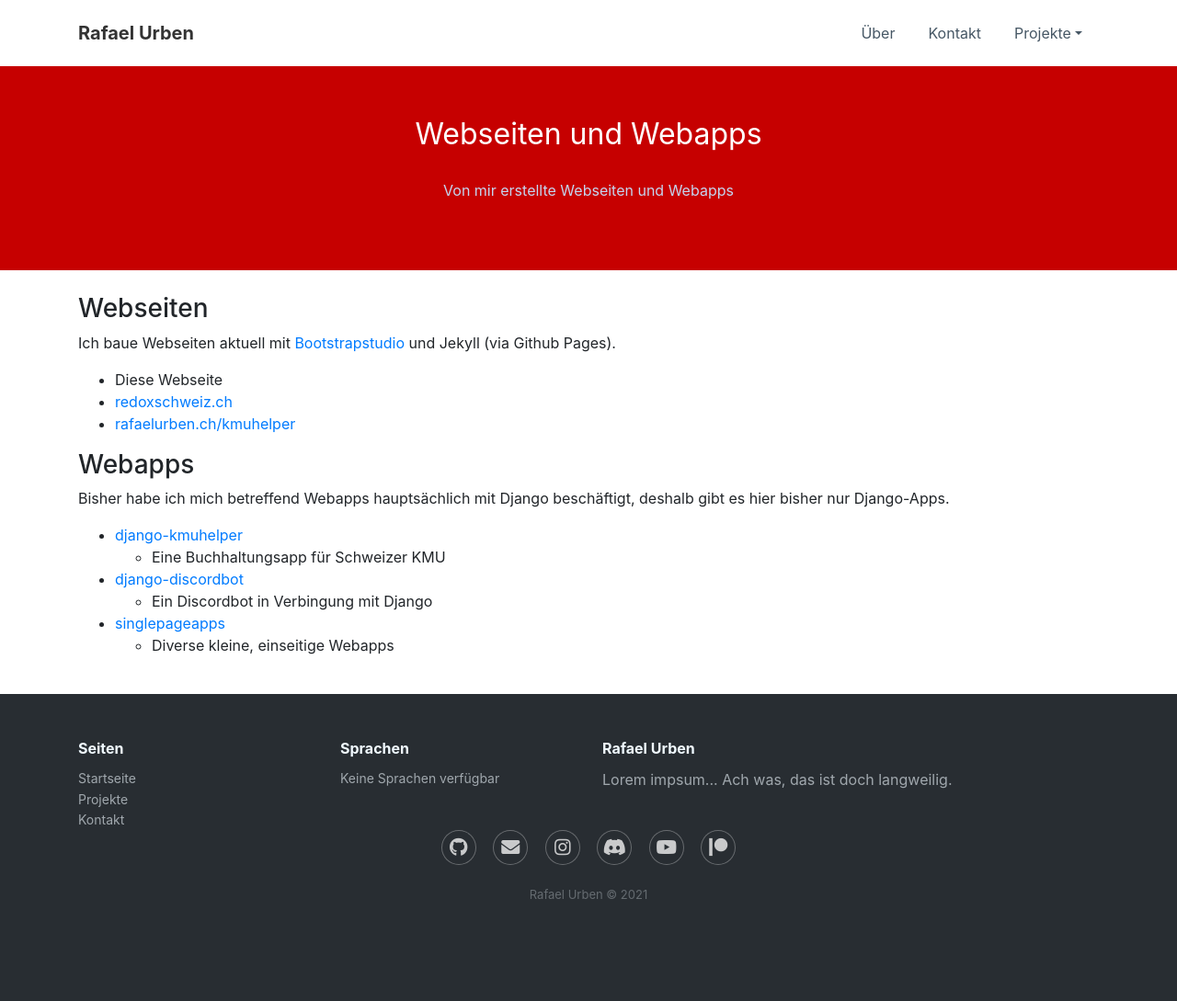
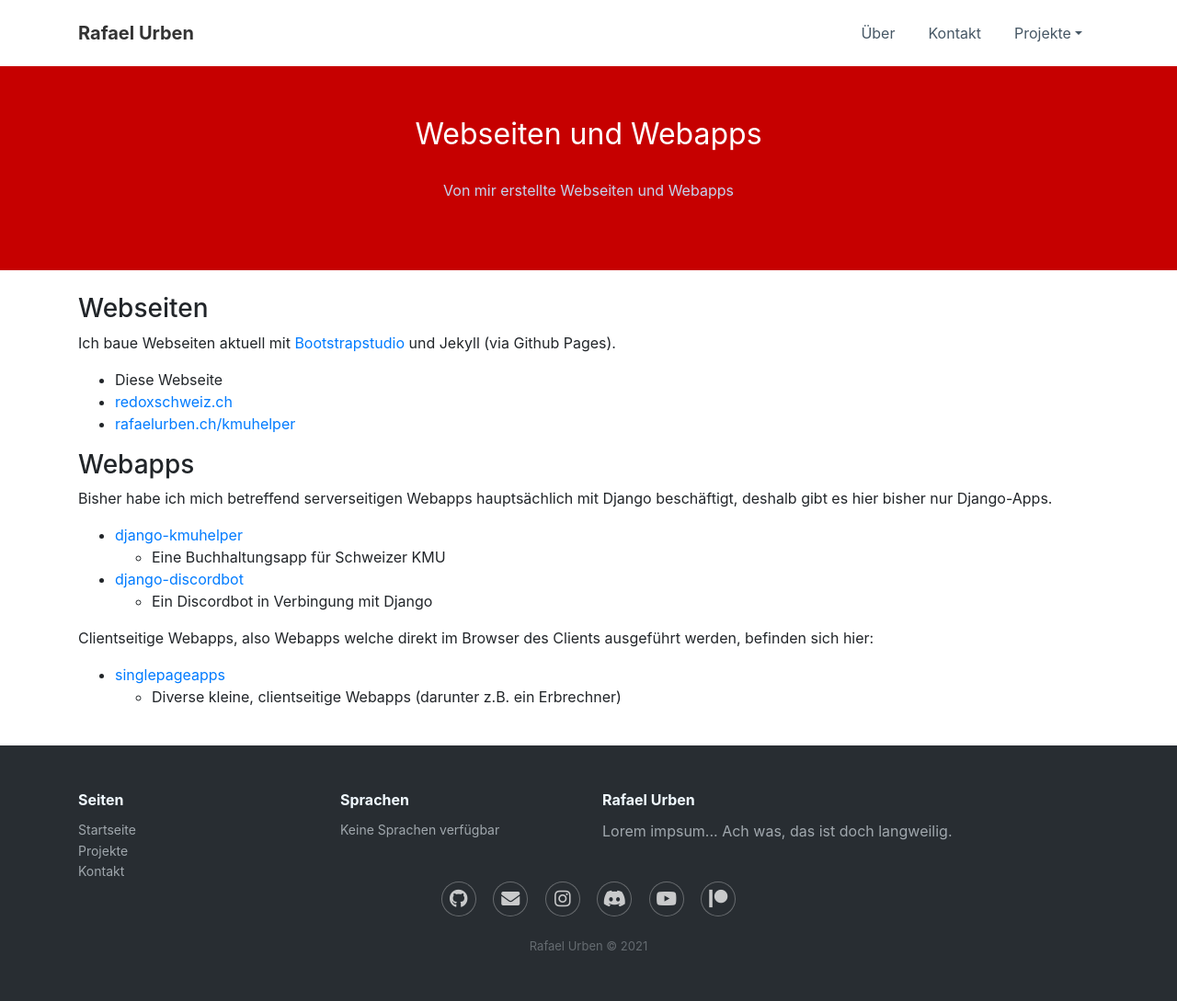
Before and after one commit to rafaelurben/rafaelurben.github.io, a Jekyll site: the page built from de/projects/web/index.md, in a window 1280 px wide. Shown: the whole page at 92% size. Built offline with Jekyll 4.4.1, drawn with Linux system fonts in a browser that asks for light colours; nearby versions of some CDN libraries; before the commit the page ends 1033 px from its top, so only the background shows below that.

Commit message:
Updated /projects/web

```diff
--- a/de/projects/web/index.md
+++ b/de/projects/web/index.md
@@ -14,12 +14,14 @@ Ich baue Webseiten aktuell mit [Bootstrapstudio](https://bootstrapstudio.io) und
 
 ### Webapps
 
-Bisher habe ich mich betreffend Webapps hauptsächlich mit Django beschäftigt, deshalb gibt es hier bisher nur Django-Apps.
+Bisher habe ich mich betreffend serverseitigen Webapps hauptsächlich mit Django beschäftigt, deshalb gibt es hier bisher nur Django-Apps.
 
 - [django-kmuhelper](https://rafaelurben.ch/django-kmuhelper)
   - Eine Buchhaltungsapp für Schweizer KMU
 - [django-discordbot](https://github.com/rafaelurben/django-discordbot)
   - Ein Discordbot in Verbingung mit Django
 
+Clientseitige Webapps, also Webapps welche direkt im Browser des Clients ausgeführt werden, befinden sich hier:
+
 - [singlepageapps](https://rafaelurben.ch/singlepageapps)
-  - Diverse kleine, einseitige Webapps
+  - Diverse kleine, clientseitige Webapps (darunter z.B. ein Erbrechner)
```
